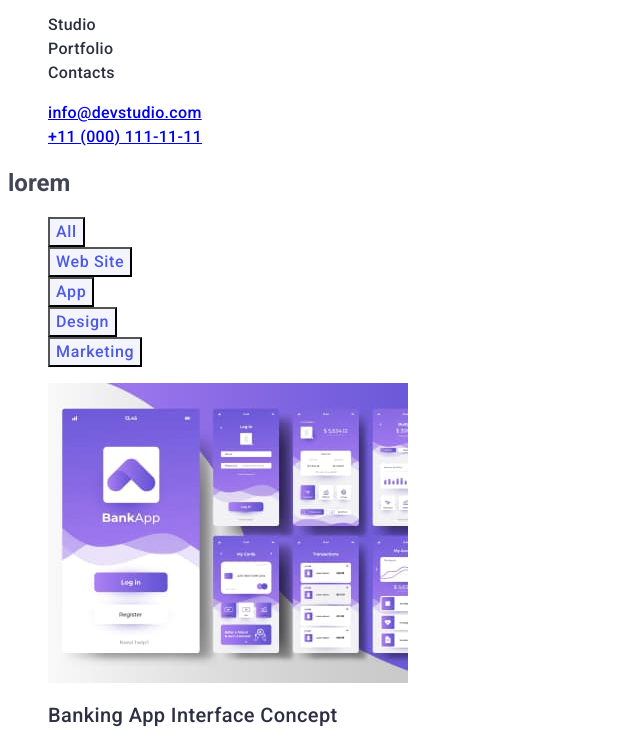
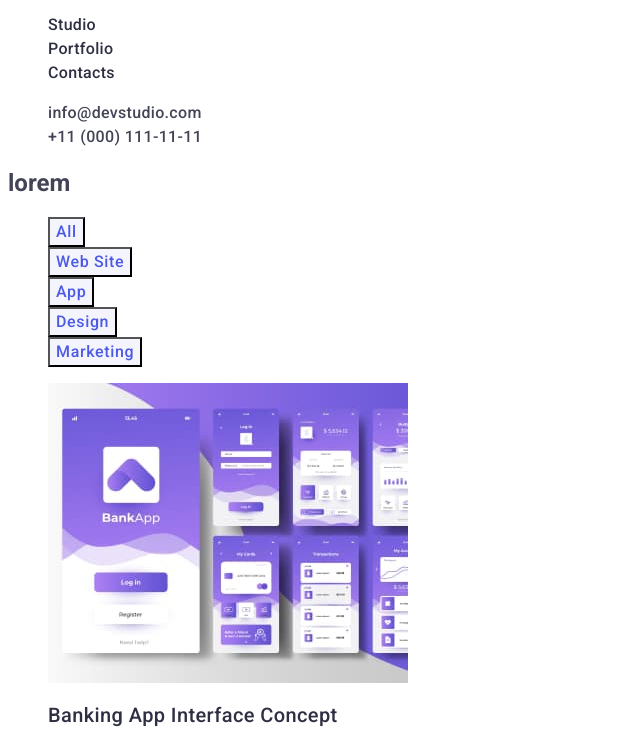
Before and after one commit to AdamZyla/goit-markup-hw-02, a plain HTML site: page portfolio.html in a window 1280 px wide. Shown: the part 32-773 px from the top of the page, without its empty margins (0-640 px from the left). Drawn offline with Linux system fonts and the light colour scheme.

Commit message:
contact link

```diff
--- a/css/styles.css
+++ b/css/styles.css
@@ -37,6 +37,19 @@ body {
 .link {
    text-decoration: none;
 }
+
+.link-contact {
+color: #434455;
+}
+
+.link-contact:hover {
+   color: #404bbf;
+}
+
+.link-contact:focus {
+   color: #404bbf;
+}
+
 .logo-span-header {
    font-family: Raleway, sans-serif;
    color: #2E2F42;
--- a/portfolio.html
+++ b/portfolio.html
@@ -39,8 +39,8 @@
 
         <address class="contact">
             <ul class="list">
-                <li><a href="mailto:info@devstudio.com">info@devstudio.com</a></li>
-                <li><a href="tel:+110001111111">+11 (000) 111-11-11</a></li>
+                <li><a class="link link-contact" href="mailto:info@devstudio.com">info@devstudio.com</a></li>
+                <li><a class="link link-contact" href="tel:+110001111111">+11 (000) 111-11-11</a></li>
             </ul>
         </address>
     </header>
```
